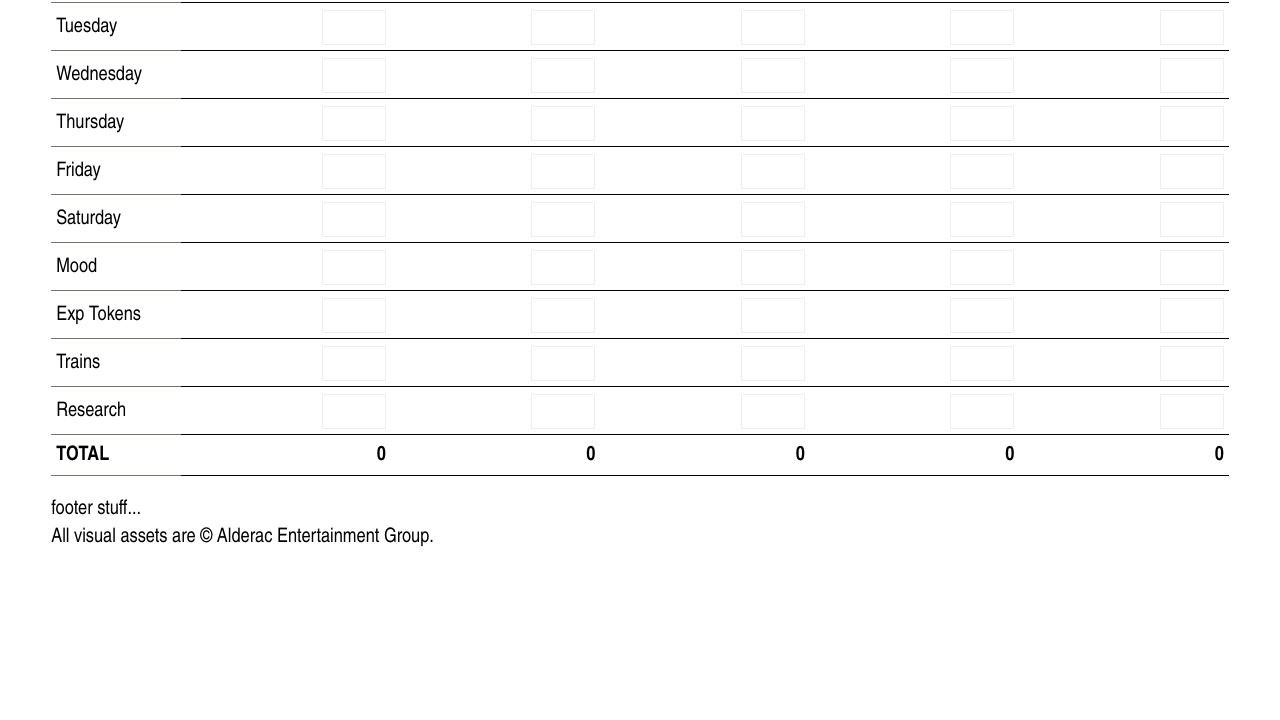
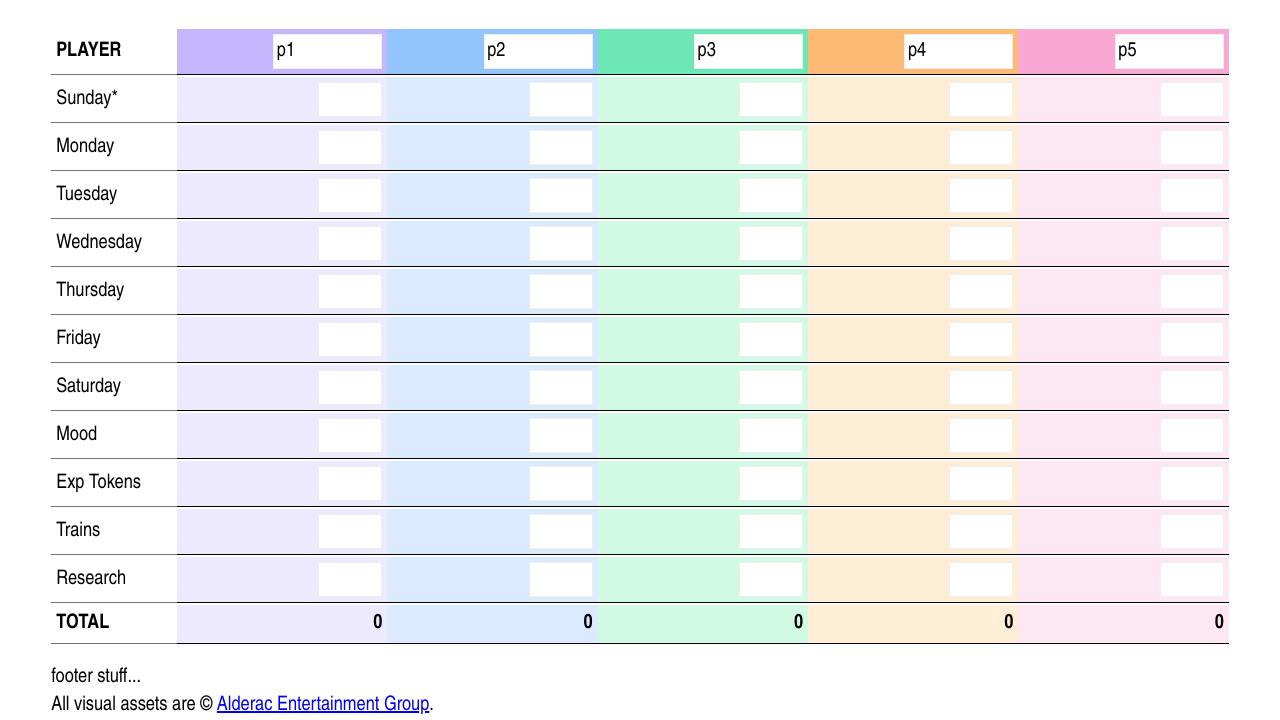
Before and after one commit to bishless/japan-scores, a plain HTML site: page index.html in a window 1280 px wide. Shown: the part 334-1054 px from the top of the page. Before the commit the page ends 886 px from the top, so only its background shows below. Drawn offline with Linux system fonts and the light colour scheme.

Commit message:
It's finally working!

```diff
--- a/css/blocks.css
+++ b/css/blocks.css
@@ -23,6 +23,7 @@
 
 	.legend {
 		/* flex-grow: 2; */
+		min-width: 120px;
 
 		input {
 			visibility: hidden;
@@ -74,8 +75,14 @@
 	}
 }
 
-.player.p1 .field:first-of-type { background-color: var(--color-violet-300); }
-.player.p2 .field:first-of-type { background-color: var(--color-blue-300); }
-.player.p3 .field:first-of-type { background-color: var(--color-emerald-300); }
-.player.p4 .field:first-of-type { background-color: var(--color-orange-300); }
-.player.p5 .field:first-of-type { background-color: var(--color-pink-300); }
+.p1 .field { background-color: var(--color-violet-100); }
+.p2 .field { background-color: var(--color-blue-100); }
+.p3 .field { background-color: var(--color-emerald-100); }
+.p4 .field { background-color: var(--color-orange-100); }
+.p5 .field { background-color: var(--color-pink-100); }
+
+.p1 .field:first-of-type { background-color: var(--color-violet-300); }
+.p2 .field:first-of-type { background-color: var(--color-blue-300); }
+.p3 .field:first-of-type { background-color: var(--color-emerald-300); }
+.p4 .field:first-of-type { background-color: var(--color-orange-300); }
+.p5 .field:first-of-type { background-color: var(--color-pink-300); }
--- a/index.html
+++ b/index.html
@@ -11,9 +11,9 @@
 	<div id="hero"><img src="img/bg-2.jpg" alt="artwork from the game" /></div>
 
 	<div class="wrapper flow">
-		<header>
+		<header class="region">
 			<h1>Let's go to Japan - Travel Journal</h1>
-			<p>a score sheet for AEG's Let's Go! to Japan</p>
+			<p>a score sheet for AEG's <strong><a href="https://boardgamegeek.com/boardgame/368173/lets-go-japan">Let's Go! to Japan</a></strong></p>
 		</header>
 
 		<section id="app" class="sheet" aria-label="Score Sheet">
@@ -25,7 +25,7 @@
 
 		<footer>
 			<p>footer stuff...</p>
-			<p>All visual assets are &copy; Alderac Entertainment Group.</p>
+			<p>All visual assets are &copy; <a href="https://www.alderac.com/">Alderac Entertainment Group</a>.</p>
 		</footer>
 	</div>
 
--- a/js/main.js
+++ b/js/main.js
@@ -1,7 +1,6 @@
 /* vanilla js */
 
-// when an input is given focus, get the parent form ID.
-// then, for each input field in that form, add an onKeyUp event that fires (if it has a value) a function adding all the inputs in _that_ form...
+// when an input is given focus, for each sibling input field in that form, add an onKeyUp event that fires (if it has a value) a function adding all the inputs in _that_ form...
 // write the total as the innerHTML of 'pX_total' span at the end of the form.
 
 
@@ -10,17 +9,18 @@ let players = ['1', '2', '3', '4', '5'];
 let expDayTrip = false;
 let playerHTML = `<div class="legend">
 	<form action="null" name="">
-	<div>Player <input disabled size="1" aria-hidden="true" /></div>
-	<div>Monday <input disabled size="1" aria-hidden="true" /></div>
-	<div>Tuesday <input disabled size="1" aria-hidden="true" /></div>
-	<div>Wednesday <input disabled size="1" aria-hidden="true" /></div>
-	<div>Thursday <input disabled size="1" aria-hidden="true" /></div>
-	<div>Friday <input disabled size="1" aria-hidden="true" /></div>
-	<div>Saturday <input disabled size="1" aria-hidden="true" /></div>
-	<div>Mood <input disabled size="1" aria-hidden="true" /></div>
-	<div>Exp Tokens <input disabled size="1" aria-hidden="true" /></div>
-	<div>Trains <input disabled size="1" aria-hidden="true" /></div>
-	<div>Research <input disabled size="1" aria-hidden="true" /></div>
+	<div>Player<input disabled size="1" aria-hidden="true" /></div>
+	<div class="expansion">Sunday*<input disabled size="1" aria-hidden="true" /></div>
+	<div>Monday<input disabled size="1" aria-hidden="true" /></div>
+	<div>Tuesday<input disabled size="1" aria-hidden="true" /></div>
+	<div>Wednesday<input disabled size="1" aria-hidden="true" /></div>
+	<div>Thursday<input disabled size="1" aria-hidden="true" /></div>
+	<div>Friday<input disabled size="1" aria-hidden="true" /></div>
+	<div>Saturday<input disabled size="1" aria-hidden="true" /></div>
+	<div>Mood<input disabled size="1" aria-hidden="true" /></div>
+	<div>Exp Tokens<input disabled size="1" aria-hidden="true" /></div>
+	<div>Trains<input disabled size="1" aria-hidden="true" /></div>
+	<div>Research<input disabled size="1" aria-hidden="true" /></div>
 	<div>Total</div>
 	</form>
 </div>`;
@@ -29,39 +29,41 @@ for (let playerNumber of players) {
 	playerHTML +=
 		`<div class="player p${playerNumber}">
 			<form action="" name="p${playerNumber}">
-				<div class="field"><input class="player-name" type="text" name="player1-name" id="player1-name" size="8" maxlength="255" value="P${playerNumber}"></div>
-				<div class="field"><input type="text" name="p${playerNumber}-mon" id="p${playerNumber}-mon" size="4" inputmode="numeric"></div>
-				<div class="field"><input type="text" name="p${playerNumber}-tue" id="p${playerNumber}-tue" size="4" inputmode="numeric"></div>
-				<div class="field"><input type="text" name="p${playerNumber}-wed" id="p${playerNumber}-wed" size="4" inputmode="numeric"></div>
-				<div class="field"><input type="text" name="p${playerNumber}-thu" id="p${playerNumber}-thu" size="4" inputmode="numeric"></div>
-				<div class="field"><input type="text" name="p${playerNumber}-fri" id="p${playerNumber}-fri" size="4" inputmode="numeric"></div>
-				<div class="field"><input type="text" name="p${playerNumber}-sat" id="p${playerNumber}-sat" size="4" inputmode="numeric"></div>
-				${expDayTrip ? '<div class="field"><input type="text" name="p${playerNumber}-sun" id="p${playerNumber}-sun" size="4" inputmode="numeric"></div>' : ''}
-				<div class="field"><input type="text" name="p${playerNumber}-mood" id="p${playerNumber}-mood" size="4" inputmode="numeric"></div>
-				<div class="field"><input type="text" name="p${playerNumber}-exp" id="p${playerNumber}-exp" size="4" inputmode="numeric"></div>
-				<div class="field"><input type="text" name="p${playerNumber}-trains" id="p${playerNumber}-trains" size="4" inputmode="numeric"></div>
-				<div class="field"><input type="text" name="p${playerNumber}-res" id="p${playerNumber}-res" size="4" inputmode="numeric"></div>
+				<div class="field"><input class="player-name" type="text" name="player1-name" id="player1-name" size="8" maxlength="255" value="p${playerNumber}"></div>
+				<div class="field expansion"><input type="text" name="p${playerNumber}-sun" id="p${playerNumber}-sun" size="4" inputmode="numeric" class="p${playerNumber}subscore" onKeyUp="findTotal()"></div>
+				<div class="field"><input type="text" name="p${playerNumber}-mon" id="p${playerNumber}-mon" size="4" inputmode="numeric" class="p${playerNumber}subscore" onKeyUp="findTotal()"></div>
+				<div class="field"><input type="text" name="p${playerNumber}-tue" id="p${playerNumber}-tue" size="4" inputmode="numeric" class="p${playerNumber}subscore" onKeyUp="findTotal()"></div>
+				<div class="field"><input type="text" name="p${playerNumber}-wed" id="p${playerNumber}-wed" size="4" inputmode="numeric" class="p${playerNumber}subscore" onKeyUp="findTotal()"></div>
+				<div class="field"><input type="text" name="p${playerNumber}-thu" id="p${playerNumber}-thu" size="4" inputmode="numeric" class="p${playerNumber}subscore" onKeyUp="findTotal()"></div>
+				<div class="field"><input type="text" name="p${playerNumber}-fri" id="p${playerNumber}-fri" size="4" inputmode="numeric" class="p${playerNumber}subscore" onKeyUp="findTotal()"></div>
+				<div class="field"><input type="text" name="p${playerNumber}-sat" id="p${playerNumber}-sat" size="4" inputmode="numeric" class="p${playerNumber}subscore" onKeyUp="findTotal()"></div>
+				<div class="field"><input type="text" name="p${playerNumber}-mood" id="p${playerNumber}-mood" size="4" inputmode="numeric" class="p${playerNumber}subscore" onKeyUp="findTotal()"></div>
+				<div class="field"><input type="text" name="p${playerNumber}-exp" id="p${playerNumber}-exp" size="4" inputmode="numeric" class="p${playerNumber}subscore" onKeyUp="findTotal()"></div>
+				<div class="field"><input type="text" name="p${playerNumber}-trains" id="p${playerNumber}-trains" size="4" inputmode="numeric" class="p${playerNumber}subscore" onKeyUp="findTotal()"></div>
+				<div class="field"><input type="text" name="p${playerNumber}-res" id="p${playerNumber}-res" size="4" inputmode="numeric" class="p${playerNumber}subscore" onKeyUp="findTotal()"></div>
 				<div class="field">
 					<span id="p${playerNumber}_total" >0</span>
 				</div>
 			</form>
 		</div>`;
 }
+// ${expDayTrip ? '<div class="field"><input type="text" name="p${playerNumber}-sun" id="p${playerNumber}-sun" size="4" inputmode="numeric" class="${playerNumber}subscore"></div>' : ''}
 
+// TODO: Validate input data are numbers, provide feedback
+function validate() {}
 
-function findTotal(el) {
-	let playerForm = el.form.attr('name');
-	var arr = document.getElementsByClassName('subscore');
-	let total = 0;
+function findTotal() {
+	let player = document.activeElement.form.name;
+	let arr = document.getElementsByClassName(player + 'subscore');
+	let total=0;
+	// console.log('player = ' + player);
 
 	for(var i=0;i<arr.length;i++){
 		if(parseInt(arr[i].value))
 			total += parseInt(arr[i].value);
 	}
 
-	console.log('playerForm = ' + playerForm);
-
-	document.getElementById(playerForm + '_total').value = total;
+	document.getElementById(player + '_total').innerHTML = total;
 }
 
 app.innerHTML = playerHTML;
```
Also changed, not shown: 1 other file.
